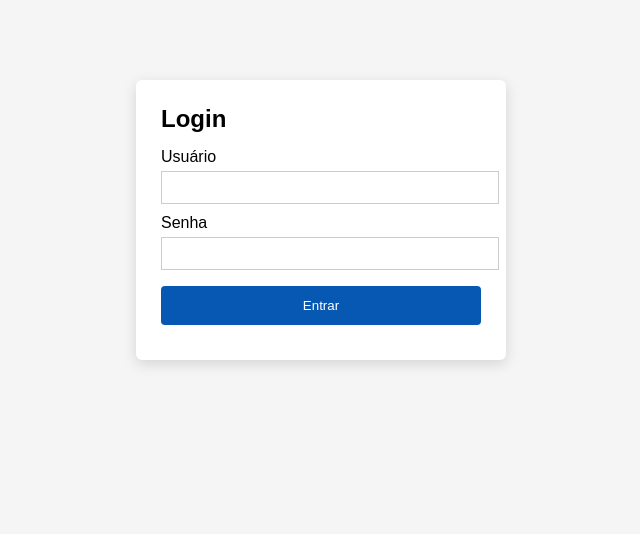
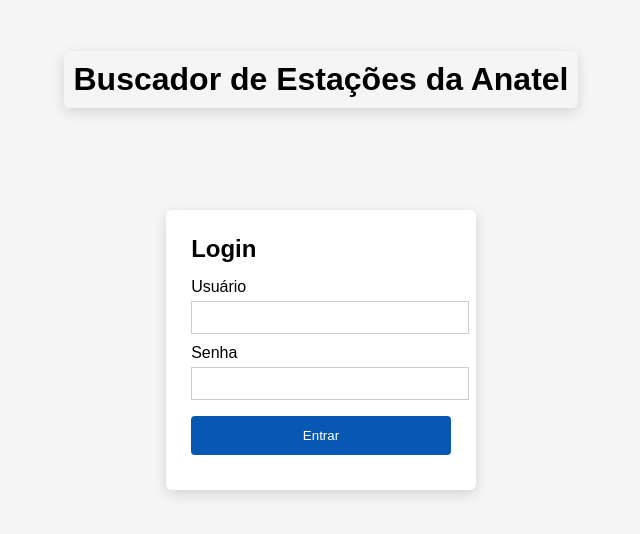
Before and after one commit to leandrocaronelanschi/anatelLocal1, a website: page public/login.html in a window 1280 px wide. Shown: the whole page, without its empty margins (319-959 px from the left). Drawn offline with Linux system fonts and the light colour scheme.

Commit message:
[feat] Inclusão de politicas de segurança

```diff
--- a/public/login.html
+++ b/public/login.html
@@ -7,6 +7,17 @@
       body {
         font-family: Arial, sans-serif;
         background: #f5f5f5;
+        display: flex;
+        flex-direction: column;
+        margin-top: 30px;
+      }
+
+      #titulo-buscador {
+        display: inline-flex;
+        padding: 10px;
+        border-radius: 6px;
+        box-shadow: 0 4px 14px #0002;
+        align-self: center;
       }
       .login-box {
         background: #fff;
@@ -45,6 +56,7 @@
     </style>
   </head>
   <body>
+    <h1 id="titulo-buscador">Buscador de Estações da Anatel</h1>
     <div class="login-box">
       <h2>Login</h2>
       <form id="loginForm">
```
Also changed, not shown: src/server.js (+9 -4 lines), 1 other file.
